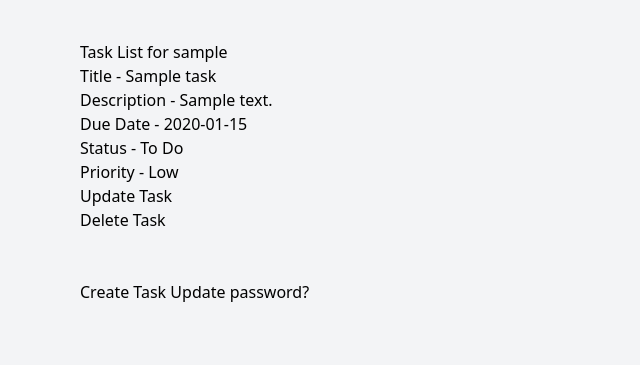
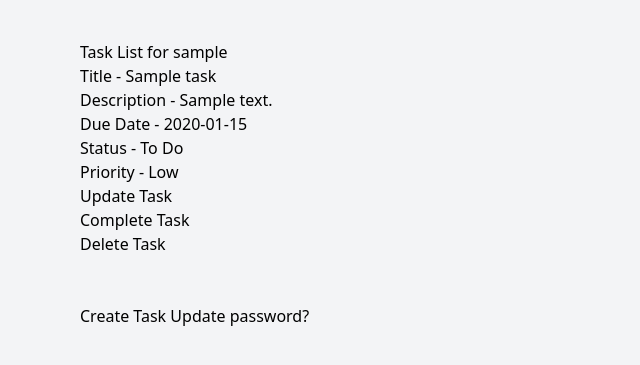
Before and after one commit to mpbe/TaskManager, a Flask app: page /tasks/ in a window 1280 px wide. Shown: the part 56-421 px from the top of the page, without its empty margins (0-640 px from the left). Run offline with Flask 3, Linux system fonts and the light colour scheme; a user stored in the database is signed in; tables that the repository leaves empty hold one stand-in row (values such as "Sample post"); some libraries are stand-ins or nearby versions.

Commit message:
complete_task method added

```diff
--- a/app/routes/tasks.py
+++ b/app/routes/tasks.py
@@ -2,7 +2,8 @@ from flask import Blueprint, render_template, redirect, url_for, request, flash
 from flask_login import login_required, current_user
 from app.forms.task_forms import CreateTaskForm, UpdateTaskForm
 from app.models.status import STATUS_LABELS
-from app.services.task_service import create_task, get_user_tasks, delete_task, update_task, get_task_by_id
+from app.services.task_service import create_task, get_user_tasks, delete_task, update_task, get_task_by_id, \
+    complete_task
 from app.models import Status, Priority
 
 tasks_bp = Blueprint("tasks", __name__)
@@ -113,3 +114,17 @@ def delete(task_id: int):
 
     flash("successfully deleted", "success")
     return redirect(url_for("tasks.tasks"))
+
+
+@tasks_bp.route("/complete/<int:task_id>", methods=["POST"])
+@login_required
+def complete(task_id:int):
+
+    result = complete_task(task_id=task_id, user_id=current_user.id)
+    if not result.success:
+        for error in result.errors.values():
+            flash(error, "error")
+        return redirect(url_for("tasks.tasks"))
+
+    flash("task completed!", "success")
+    return redirect(url_for("tasks.tasks"))
--- a/app/schema/task_result.py
+++ b/app/schema/task_result.py
@@ -15,3 +15,7 @@ class UpdateTaskResult(BaseResult):
 
 class DeleteTaskResult(BaseResult):
     pass
+
+
+class CompleteTaskResult(BaseResult):
+    pass
--- a/app/services/task_service.py
+++ b/app/services/task_service.py
@@ -1,7 +1,7 @@
 from datetime import date
 from app.extensions import db
 from app.models import Status, Priority, Task
-from app.schema.task_result import CreateTaskResult, DeleteTaskResult, UpdateTaskResult
+from app.schema.task_result import CreateTaskResult, DeleteTaskResult, UpdateTaskResult, CompleteTaskResult
 
 
 def get_user_tasks(user_id: int):
@@ -101,3 +101,18 @@ def delete_task(task_id: int, user_id: int):
     db.session.delete(task)
     db.session.commit()
     return DeleteTaskResult()
+
+
+def complete_task(task_id:int, user_id:int):
+
+    task = Task.query.get(task_id)
+    if not task:
+        return CompleteTaskResult(errors={"task": "task does not exist"})
+
+    if task.user_id != user_id:
+        return CompleteTaskResult(errors={"task": "unauthorised"})
+
+    task.status = Status.COMPLETED
+
+    db.session.commit()
+    return CompleteTaskResult()
--- a/app/templates/tasks.html
+++ b/app/templates/tasks.html
@@ -14,6 +14,11 @@
     <p>Status - {{STATUS_LABELS[task.status]}}</p>
     <p>Priority - {{task.priority.value}}</p>
     <a href="{{url_for('tasks.update', task_id=task.id)}}">Update Task</a>
+    <form action="{{url_for('tasks.complete', task_id=task.id)}}"
+          method="post"
+          onsubmit="return confirm('Complete task?')">
+        <button type="submit">Complete Task</button>
+    </form>
     <form action="{{url_for('tasks.delete', task_id=task.id)}}"
           method="post"
           onsubmit="return confirm('Delete task?')">
--- a/app/templates/update-task.html
+++ b/app/templates/update-task.html
@@ -14,7 +14,7 @@
 
             <div class="mb-4">
                 <label for="title" class="block mb-1">Title</label>
-                <input value="{task.title}}" name="title" id="title" type="text" placeholder="Enter title..."
+                <input value="{{task.title}}" name="title" id="title" type="text" placeholder="Enter title..."
                        class="w-full p-2 rounded-md border border-solid border-gray-300">
             </div>
 
@@ -24,8 +24,8 @@
                           id="description"
                           rows="4"
                           class="w-full p-2 rounded-md border border-solid border-gray-300"
-                          placeholder="Enter description...">
-                          {{task.description}}</textarea>
+                          placeholder="Enter description..."
+                          >{{task.description}}</textarea>
             </div>
 
 
```
